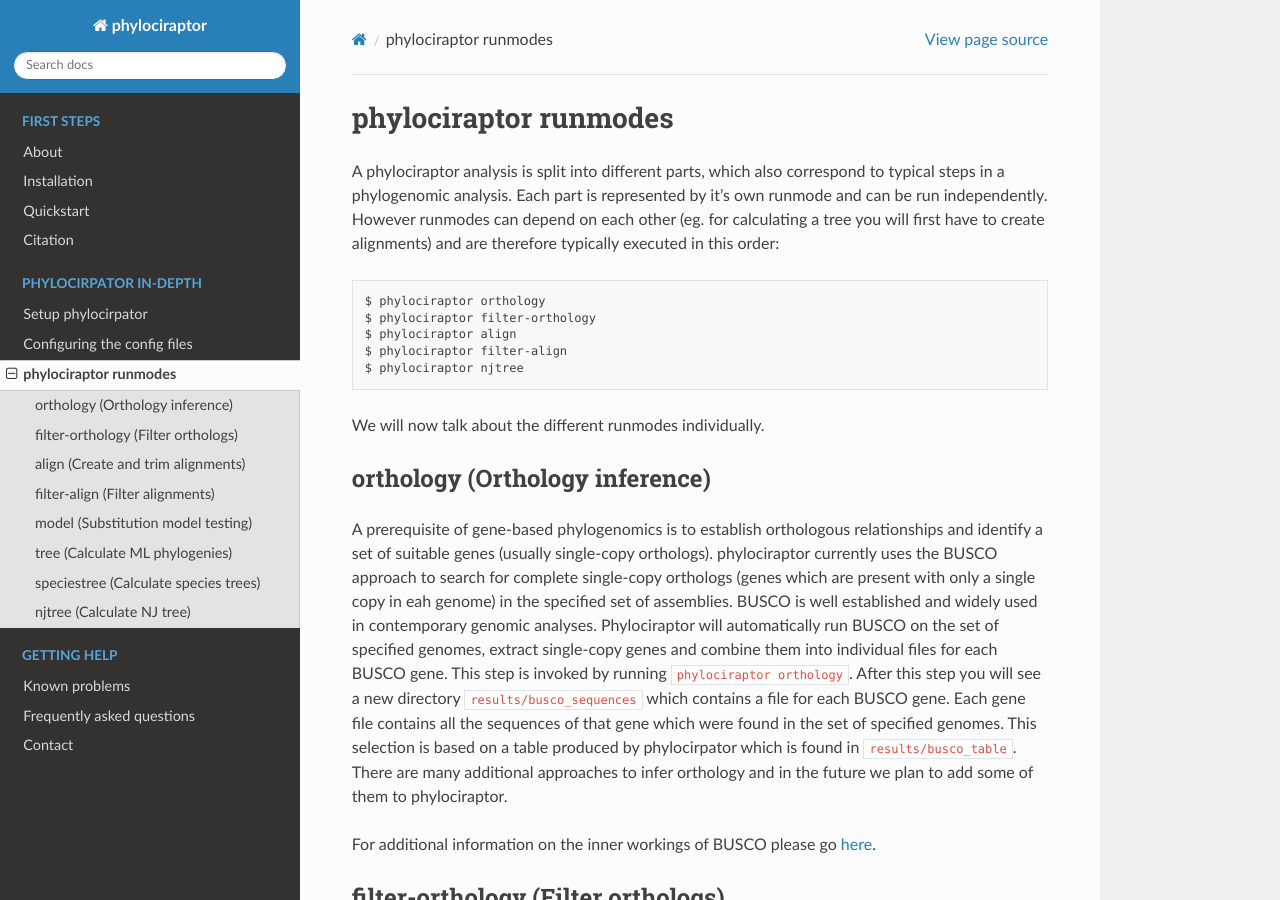
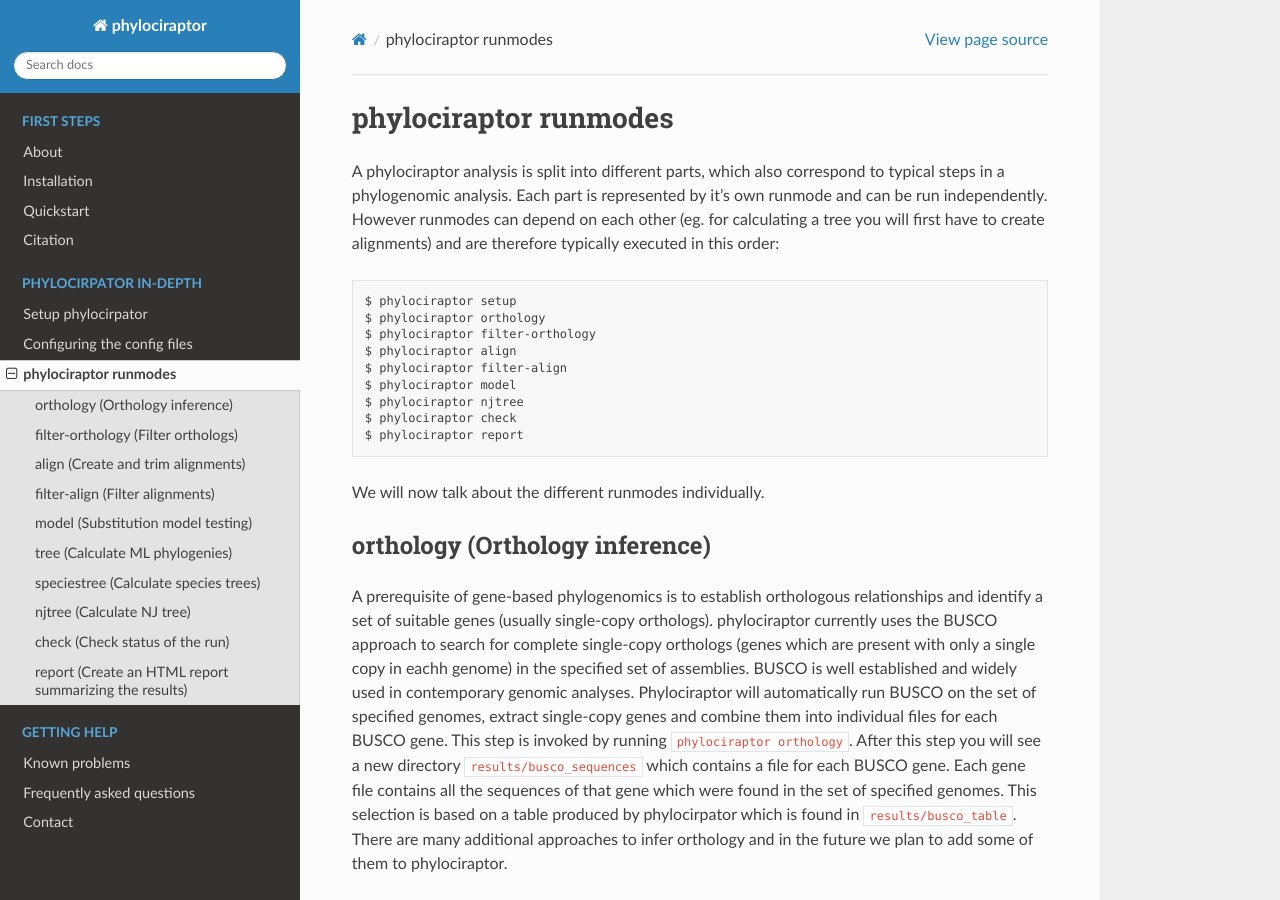
Before and after one commit to reslp/phylociraptor, a Sphinx documentation site: the page built from docs/indepth/indepth.rst, in a window 1280 px wide and 900 px high. Built offline with Sphinx 7.4.7 and the Read the Docs theme 2.0.0, drawn with Linux system fonts in a browser that asks for light colours; some of the changed text lies outside the part shown.

Commit message:
update documentation

```diff
--- a/docs/indepth/indepth.rst
+++ b/docs/indepth/indepth.rst
@@ -21,11 +21,15 @@
 
 .. code-block:: bash
 
+	$ phylociraptor setup
 	$ phylociraptor orthology
 	$ phylociraptor filter-orthology
 	$ phylociraptor align
 	$ phylociraptor filter-align
+	$ phylociraptor model
 	$ phylociraptor njtree
+	$ phylociraptor check
+	$ phylociraptor report
 
 We will now talk about the different runmodes individually.
 
@@ -34,7 +38,7 @@
 orthology (Orthology inference)
 ------------------------------------
 
-A prerequisite of gene-based phylogenomics is to establish orthologous relationships and identify a set of suitable genes (usually single-copy orthologs). phylociraptor currently uses the BUSCO approach to search for complete single-copy orthologs (genes which are present with only a single copy in eah genome) in the specified set of assemblies. BUSCO is well established and widely used in contemporary genomic analyses. Phylociraptor will automatically run BUSCO on the set of specified genomes, extract single-copy genes and combine them into individual files for each BUSCO gene. This step is invoked by running :bash:`phylociraptor orthology`.
+A prerequisite of gene-based phylogenomics is to establish orthologous relationships and identify a set of suitable genes (usually single-copy orthologs). phylociraptor currently uses the BUSCO approach to search for complete single-copy orthologs (genes which are present with only a single copy in eachh genome) in the specified set of assemblies. BUSCO is well established and widely used in contemporary genomic analyses. Phylociraptor will automatically run BUSCO on the set of specified genomes, extract single-copy genes and combine them into individual files for each BUSCO gene. This step is invoked by running :bash:`phylociraptor orthology`.
 After this step you will see a new directory :bash:`results/busco_sequences` which contains a file for each BUSCO gene. Each gene file contains all the sequences of that gene which were found in the set of specified genomes. This selection is based on a table produced by phylocirpator which is found in :bash:`results/busco_table`.
 There are many additional approaches to infer orthology and in the future we plan to add some of them to phylociraptor.
 
@@ -66,7 +70,7 @@
 
    Alignment and trimming are executed together in the runmode :bash:`-m align` .
 
-After alignments have been generated, each alignment is trimmed to filter out positions and sequences (depending on the selected trimming strategy).Phylociraptor supports `trimal`_ and AliScore/Alicut for alignment trimming.
+After alignments have been generated, each alignment is trimmed to filter out positions and sequences (depending on the selected trimming strategy). Phylociraptor supports `trimal`_ and AliScore/Alicut for alignment trimming.
 
 -----------------------------------
 filter-align (Filter alignments)
@@ -83,7 +87,10 @@
 model (Substitution model testing)
 -------------------------------------
 
+During this step phylociraptor will determine the best substitution model for each gene. It uses the `iqtree -m TESTONLY` mode from IQ-Tree. Look `here <http://www.iqtree.org/doc/Tutorial#choosing-the-right-substitution-model>`_ for additional information on how this works.
 
+The information on the best substitution model is available in the `results/modeltest` directory. Due to the reason that iqtree and raxml support different numbers of substitution models and because they are named differently, some model names infered by iqtree may be incompatible with raxml.
+phylociraptor tries to resolve these discrepancies automatically to make sure that the models inferred with iqtree also work with raxml. This does not work in every case and it is hard to anticipate which models work and which don't. If you encounter a problematic model with raxml please let us know.
 
 -------------------------------------
 tree (Calculate ML phylogenies)
@@ -96,3 +103,12 @@
 ------------------------------------------
 njtree (Calculate NJ tree)
 ------------------------------------------
+
+
+------------------------------------------
+check (Check status of the run)
+------------------------------------------
+
+------------------------------------------
+report (Create an HTML report summarizing the results)
+------------------------------------------
--- a/docs/introduction/about.rst
+++ b/docs/introduction/about.rst
@@ -37,7 +37,7 @@
 
 **Orthology inference:**
 
-* BUSCO 3.0.2 - `https://busco.ezlab.org/ <https://busco.ezlab.org/>`_
+* BUSCO 3.0.2, 5.2.1  - `https://busco.ezlab.org/ <https://busco.ezlab.org/>`_
 
 **Alignment:**
 
@@ -55,4 +55,3 @@
 * raxml-ng 1.0 - `https://github.com/amkozlov/raxml-ng <https://github.com/amkozlov/raxml-ng>`_
 * astral 5.7.1 - `https://github.com/smirarab/ASTRAL <https://github.com/smirarab/ASTRAL>`_
 * quicktree 2.5 - `https://github.com/khowe/quicktree <https://github.com/khowe/quicktree>`_
-* (phylobayes-mpi git commit: dca7bdf - `http://www.atgc-montpellier.fr/phylobayes/ <http://www.atgc-montpellier.fr/phylobayes/>`_  This is still experimental!)
```
